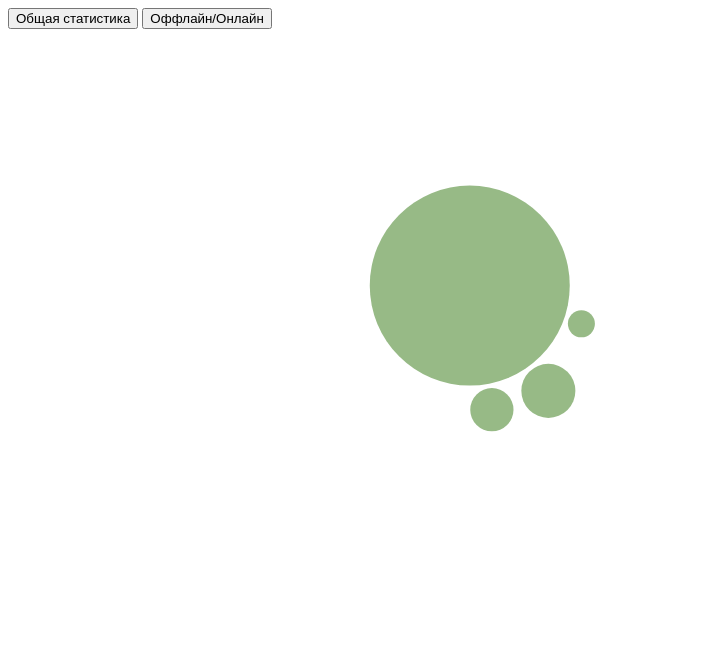
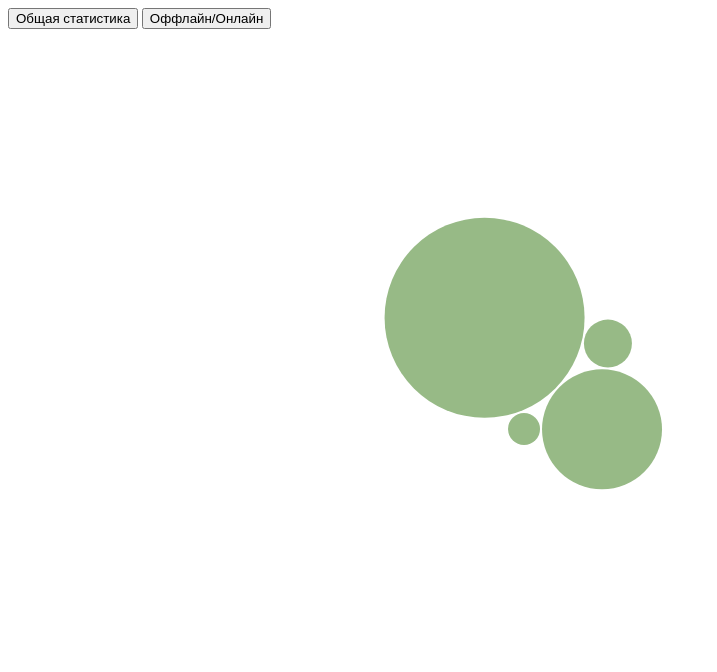
Before and after one commit to borispinus/victim_visualization, a website built with Parcel: page src/index.html in a window 1280 px wide. Shown: the whole page, without its empty margins (0-717 px from the left). Built offline with nearby package versions, Linux system fonts and the light colour scheme.

Commit message:
forces and data fixes

```diff
--- a/mock.js
+++ b/mock.js
@@ -1,85 +1,93 @@
 const offlineData = [
   {
+    id: "home_offline",
     name: "Дом",
-    number: 20,
+    number: 10,
     sentencedPercentage: 70,
-    type: 'offline'
+    type: "offline"
   },
   {
+    id: "work_offline",
     name: "Работа",
     number: 1,
     sentencedPercentage: 20,
-    type: 'offline'
+    type: "offline"
   },
   {
+    id: "yard_offline",
     name: "Двор",
-    number: 20,
+    number: 10,
     sentencedPercentage: 16,
-    type: 'offline'
+    type: "offline"
   },
   {
+    id: "street_offline",
     name: "Улица",
-    number: 59,
+    number: 29,
     sentencedPercentage: 18,
-    type: 'offline'
+    type: "offline"
   }
 ];
 
 const onlineData = [
   {
+    id: "home_online",
     name: "Дом",
-    number: 80,
+    number: 40,
     sentencedPercentage: 80,
-    type: 'online',
+    type: "online"
   },
   {
+    id: "work_online",
     name: "Работа",
-    number: 15,
-    sentencedPercentage: 30,
-    type: 'online',
+    number: 7,
+    sentencedPercentage: 15,
+    type: "online"
   },
   {
+    id: "yard_online",
     name: "Двор",
     number: 2,
     sentencedPercentage: 56,
-    type: 'online',
+    type: "online"
   },
   {
+    id: "street_online",
     name: "Улица",
-    number: 3,
+    number: 1,
     sentencedPercentage: 11,
-    type: 'online',
+    type: "online"
   }
 ];
 const totalData = [
   {
+    id: "home_total",
     name: "Дом",
-    number: 37,
+    number: 50,
     sentencedPercentage: 0,
-    type: 'total',
+    type: "total"
   },
   {
+    id: "work_total",
     name: "Работа",
     number: 8,
     sentencedPercentage: 93,
-    type: 'total',
+    type: "total"
   },
   {
+    id: "yard_total",
     name: "Двор",
-    number: 5,
+    number: 12,
     sentencedPercentage: 2,
-    type: 'total',
+    type: "total"
   },
   {
+    id: "street_total",
     name: "Улица",
-    number: 10,
+    number: 30,
     sentencedPercentage: 20,
-    type: 'total',
+    type: "total"
   }
 ];
 
-export {
-  totalData,
-  offlineData,
-  onlineData
-}
+export { totalData, offlineData, onlineData };
--- a/src/index.css
+++ b/src/index.css
@@ -1,3 +1,6 @@
+html {
+  font-size: 14px;
+}
 svg {
   font-family: 'Roboto', sans-serif;
 }
--- a/src/index.js
+++ b/src/index.js
@@ -41,10 +41,8 @@ const ticked = () => {
 
 const simulation = d3
   .forceSimulation(data[initialType])
-  .force("charge", d3.forceManyBody().strength(-15))
-  .force("forceX", d3.forceX().strength(0.05))
-  .force("forceY", d3.forceY().strength(0.05))
-  .force("center", d3.forceCenter())
+  .force("forceX", d3.forceX().strength(0.1))
+  .force("forceY", d3.forceY().strength(0.1))
   .on("tick", ticked);
 
 d3.select(".decade-btn").on("click", () => {
@@ -75,17 +73,19 @@ const colorByType = d => {
 };
 
 const render = type => {
-  const bubbles = g.selectAll(".bubble").data(data[type]);
+  console.log(data[type])
+  const bubbles = g.selectAll(".bubble").data(data[type], (d) => d.id);
 
   const bubblesEnter = bubbles
     .enter()
-    .append("g")
-    .on("mouseover", function() {
-      d3.select(this).raise();
-      d3.select(this)
-        .selectAll(".popover-el")
-        .style("display", null);
-    })
+    .append("g");
+
+  bubblesEnter.on("mouseover", function() {
+    d3.select(this).raise();
+    d3.select(this)
+      .selectAll(".popover-el")
+      .style("display", null);
+  })
     .on("mouseout", function() {
       d3.select(this)
         .selectAll(".popover-el")
@@ -93,35 +93,38 @@ const render = type => {
     })
     .attr("class", "bubble");
 
+  bubbles.merge(bubblesEnter);
+
   bubbles
     .exit()
     .transition()
-    .attr("transform", "translate(-300, 0)")
     .duration(200)
     .remove();
 
-  const circles = bubblesEnter.append("circle").merge(bubbles.select("circle"));
-  const rects = bubblesEnter.append("rect").merge(bubbles.select("rect"));
+  const circles = bubbles.select("circle").merge(bubblesEnter.append("circle"))
+  const rects = bubbles.select("rect").merge(bubblesEnter.append("rect"));
 
   const newTexts = bubblesEnter.append("g").attr("class", "text-group");
   newTexts
     .append("text")
     .attr("class", "text-category")
     .text(d => d.name)
-    .attr('y', '1.5rem')
+    .attr('y', 25)
     .attr('x', 6);
   newTexts
     .append("text")
     .attr("class", "text-number")
     .text(d => `${d.number}% от общего количества`)
-    .attr('y', '3rem')
+    .attr('y', 50)
     .attr('x', 6)
     .style('font-size', 10);
 
-  const texts = newTexts
-    .merge(bubbles.select("g"))
+  const texts = bubbles.select("g")
+    .merge(newTexts)
     .attr("class", "popover-el")
     .style("display", "none");
+
+  console.log(circles, texts);
 
   circles
     .transition(t)
@@ -145,8 +148,9 @@ const render = type => {
 
   simulation
     .nodes(data[type])
-    .force("collide", d3.forceCollide(({ number }) => radiusScale(number) + 2))
-    .alphaTarget(1);
+    .force("collide", d3.forceCollide(({ number }) => radiusScale(number) + 1))
+    .alpha(1)
+    .restart()
 };
 
 render("total");
```
